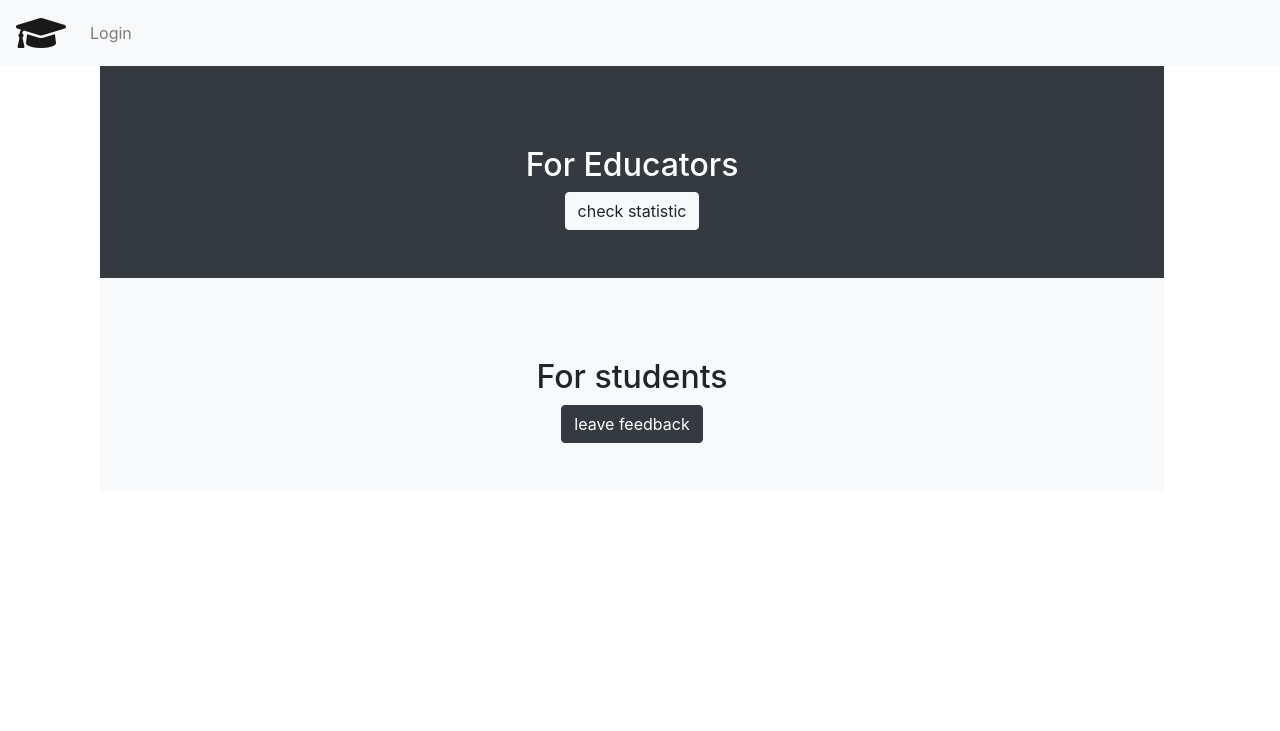
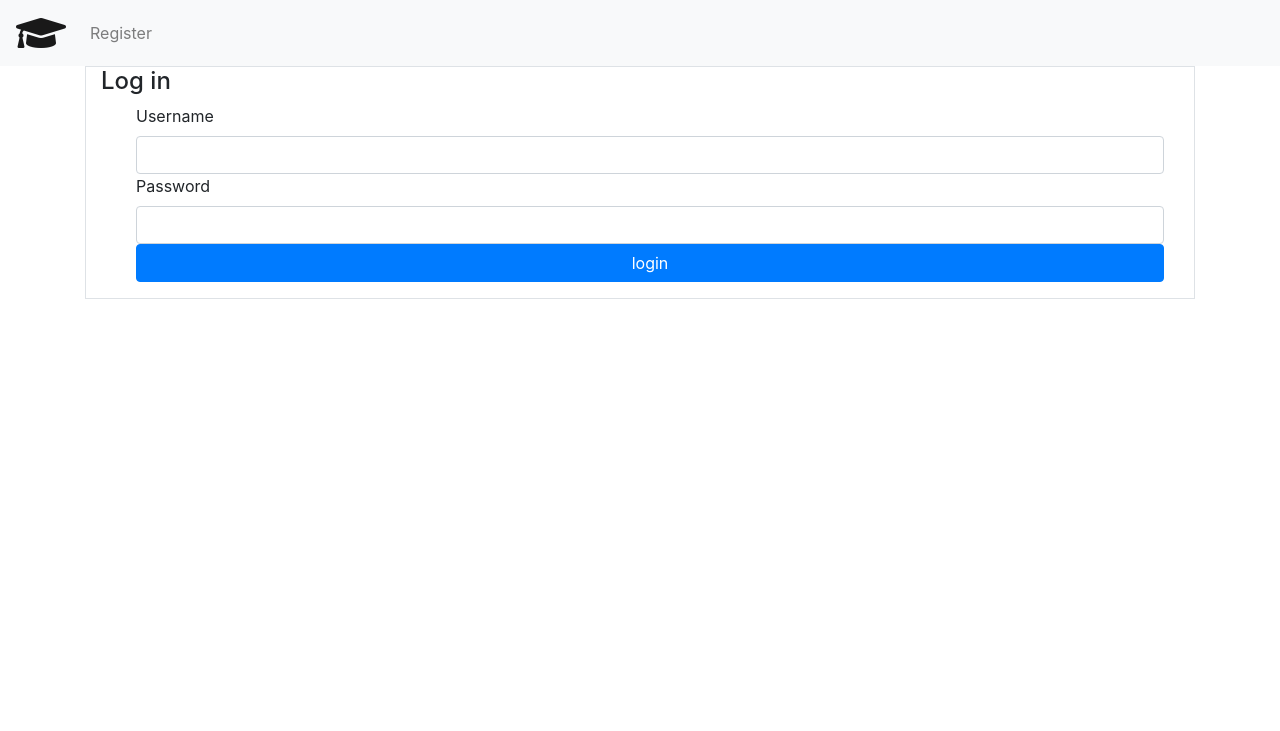
Before and after one commit to Asilkin1/student-feedback, a Flask app: page / in a window 1280 px wide. Shown: the top 731 px of the page. Run offline with Flask 2, Linux system fonts and the light colour scheme; some libraries are stand-ins or nearby versions.

Commit message:
Added log in with sessions and database

```diff
--- a/Login.py
+++ /dev/null
@@ -1,5 +0,0 @@
-from flask_login import UserMixin
-
-
-class Student(UserMixin, db.Model):
-    pass
--- a/app.py
+++ b/app.py
@@ -1,51 +1,67 @@
 # Flask barebones
-from flask import Flask, render_template, request, redirect, url_for
+from flask import Flask, render_template, request, redirect, url_for,session, abort,flash
 from models import create_post, get_posts, delete_posts
 from datetime import date, datetime
-from flask_login import LoginManager, login_required, login_user, current_user, logout_user
-from flask_user import roles_required, current_user, UserManager,UserMixin
-from werkzeug.security import generate_password_hash, check_password_hash
-from flask_wtf import FlaskForm
-from wtforms import StringField, PasswordField, SubmitField
-
+from sqlalchemy.orm import sessionmaker
+from CreateUserDatabase import *
 import time
-
 import os
 
+# Login engine
+engine = create_engine('sqlite:///tutorial.db', echo=True)
 
 app = Flask(__name__)
-#CSRF thing
-SECRET_KEY = os.urandom(32)
-app.config['SECRET_KEY'] = SECRET_KEY
 
-login_manager = LoginManager(app)
-login_manager.login_view = 'login'
 
-@login_manager.user_loader
 @app.route('/', methods=["POST", "GET"])
 def index():
-    return render_template('index.html', title='submit')
+    if not session.get('logged_in'):
+        return render_template('login.html', title='submit')
+    else:
+        return render_template('index.html', title='submit')
 
+# -------------------------------------------------------------------- Log in
 @app.route('/login', methods=['GET','POST'])
 def login():
-    if current_user.is_authenticated:
-        return redirect(url_for('index'))
-    form = LoginForm()
-    if form.validate_on_submit():
-        user = User.query.filter_by(username=form.username.data).first()
-        if user is None or not user.check_password(form.password.data):
-            flash('Invalid username or password')
-            return redirect(url_for('login'))
-        login_user(user, remember=form.remember_me.data)
-        return redirect(url_for('index'))
-    return render_template('login.html', title='Sign In', form=form)
+    send_username = str(request.form['username'])
+    send_password = str(request.form['password'])
 
+    Session = sessionmaker(bind=engine)
+    s = Session()
+
+    query = s.query(User).filter(User.username.in_([send_username]), User.password.in_([send_password]))
+    result = query.first()
+
+    if result:
+        session['logged_in'] = True
+        session['username'] = send_username
+        flash('Your are successfully logged in')
+    else:
+       session['logged_in'] = False
+
+    return render_template('index.html')
+# --------------------------------------------------------------------- Log out
 @app.route('/logout')
 def logout():
-    logout_user()
-    return redirect(url_for('index'))
+    # User is logged out
+    session['logged_in'] = False
+    # User is removed from the session
+    session.pop('username', None)
+    return render_template('login.html')
 
-@login_manager.unauthorized_handler
+
+@app.route('/register', methods=['GET', 'POST'])
+def register():
+    form = RegistrationForm(request.form)
+    if request.method == 'POST' and form.validate():
+        user = User(form.username.data, form.email.data,
+                    form.password.data)
+        db_session.add(user)
+        flash('Thanks for registering')
+        return redirect(url_for('login'))
+    return render_template('register.html', form=form)
+
+
 @app.route('/signup',methods=['GET'])
 def unauthorized():
       if request.path == '/student':
@@ -54,8 +70,6 @@ def unauthorized():
           return render_template('professor_sign_up.html')
 
 @app.route('/analytics', methods=["POST","GET"])
-@login_required
-@roles_required('Professor')
 def analytics():
     return render_template('analytics.html',title='stats')
 
@@ -87,7 +101,6 @@ def newstudent():
 
 
 @app.route('/student', methods=["POST", "GET"])
-@login_required
 def student():
     if request.method == 'GET':
         #Delete existing data in database (can change this later)
@@ -95,7 +108,6 @@ def student():
         scode = request.args.get('studentCode')
         ccode = request.args.get('classCode')
         return render_template('student.html', studentcode=scode, classcode=ccode)
-
 
     if request.method == 'POST':
         #Date
@@ -127,9 +139,10 @@ def student():
     return render_template('student.html', title='student')
 
 @app.route('/professor', methods=["POST", "GET"])
-@login_required
 def instructor():
+    category = request.args.get('category')
     return render_template('professor.html', title='instructor')
 
 if __name__ == '__main__':
+    app.secret_key = os.urandom(12)
     app.run(debug=True)
--- a/templates/base.html
+++ b/templates/base.html
@@ -4,31 +4,32 @@
     <link rel="stylesheet" href="https://stackpath.bootstrapcdn.com/bootstrap/4.5.2/css/bootstrap.min.css">
     <link rel="stylesheet" href="https://pro.fontawesome.com/releases/v5.10.0/css/all.css"
         integrity="sha384-AYmEC3Yw5cVb3ZcuHtOA93w35dYTsvhLPVnYs9eStHfGJvOvKxVfELGroGkvsg+p" crossorigin="anonymous" />
-        <style>
-            .footer {position: absolute;bottom:0; background: #000;height:60px;width:100%;}
-          </style>
-    </head>
+    <style>
+        .footer {
+            position: absolute;
+            bottom: 0;
+            background: #000;
+            height: 60px;
+            width: 100%;
+        }
+    </style>
+</head>
 
 <body>
-    <nav class="navbar navbar-expand-lg navbar-light bg-light">
+    <nav class="navbar navbar-expand-lg navbar-light bg-light mr-auto">
         <a class="navbar-brand" href="/"><i class="fas fa-graduation-cap fa-2x"></i></a>
-
-        <ul class="navbar-nav mt-2 mt-lg-0">
-            {% if current_user.is_anonymous %}
+        <ul class="navbar-nav mr-auto mt-2 mt-lg-0">
+            {% if session['logged_in']%}
             <li class="nav-item">
-                <a class="nav-link" href="{{ url_for('login')}}">Login</a>
+                <a class="nav-link" href="{{ url_for('logout')}}">Logout</a>
             </li>
+            <h2>Hello {{ session['username']}}</h2>
             {% else %}
             <li class="nav-item">
-                <a class="nav-link" href="{{ url_for('logout')}}">Login</a>
+                <a class="nav-link" href="{{ url_for('register')}}">Register</a>
             </li>
-
             {% endif %}
-
         </ul>
-
-        </div>
-
     </nav>
 
     <!-- Render other templates inside this block -->
@@ -40,8 +41,8 @@
 <!-- Footer -->
 <footer class="footer bg-light">
     <div class="container">
-      <span class="text-muted">&copy; Copyright 2021 Student Feedback</span>
+        <span class="text-muted">&copy; Copyright 2021 Student Feedback</span>
     </div>
-  </footer>
+</footer>
 
 </html>
--- a/templates/index.html
+++ b/templates/index.html
@@ -4,7 +4,6 @@
 {% block content %}
 
 <!-- Content for homepage -->
-
   <div class="d-md">
     <div class="container">
       <div class="bg-dark mr-md-3 pt-3 px-3 pt-md-5 px-md-5 text-center text-white overflow-hidden">
@@ -12,10 +11,8 @@
           <h2 class="display-5">For Educators</h2>
           <p class="lead"><a type="button" href="{{ url_for('instructor')}}" class="btn btn-light">check statistic</a></p>
         </div>
-
       </div>
     </div>
-
 
     <div class="container">
       <div class="bg-light mr-md-3 pt-3 px-3 pt-md-5 px-md-5 text-center overflow-hidden">
--- /dev/null
+++ b/templates/login.html
@@ -0,0 +1,30 @@
+{% extends "base.html" %}
+{% block title %}Home{% endblock %}
+
+{% block content %}
+<div class="col border">
+    <h4>Log in</h4>
+    <form class="justify-content-md-center" action="{{ url_for('login')}}" method="POST">
+        <div class="form-group-inline form-check">
+
+            <div class="col">
+                <label for="email">Username</label>
+                <input type="text"
+                       class="form-control"
+                       name="username">
+
+                <label for="password">Password</label>
+                <input type="password"
+                       class="form-control"
+                       id="password"
+                       name="password">
+            </div>
+
+            <div class="col">
+                <button type="submit" class="btn btn-primary btn-block">login</button>
+            </div>
+        </div>
+    </form>
+</div>
+
+{% endblock %}
--- a/templates/professor.html
+++ b/templates/professor.html
@@ -8,7 +8,7 @@
 <div class="container mx-auto border col-md-6">
 
     <!-- Submit class code and a category -->
-    <form class="justify-content-md-center" action="/notenoughdata" method="post">
+    <form class="justify-content-md-center" action="/notenoughdata" method="get">
         <!-- Class code -->
         <div class="form-group ">
             <label for="ccode">Class Code</label>
@@ -20,8 +20,8 @@
         <!-- Pick a category -->
         <div class="form-group">
             <label for="category">Category</label>
-                <select id="category" class="form-control">
-                  <option selected>Select</option>
+                <select name="category" id="category" class="form-control">
+                  <option>Select</option>
                   <option>Instructor/Professor</option>
                   <option>Teaching style</option>
                   <option>Topic</option>
```
Also changed, not shown: CreateTestUsers.py (added, +27 -0 lines), CreateUserDatabase.py (added, +24 -0 lines), LoginForm.py (deleted, +0 -23 lines), RegistrationForm.py (added, +10 -0 lines), User.py (deleted, +0 -10 lines), templates/register.html (added, +7 -0 lines), tutorial.db (added).
